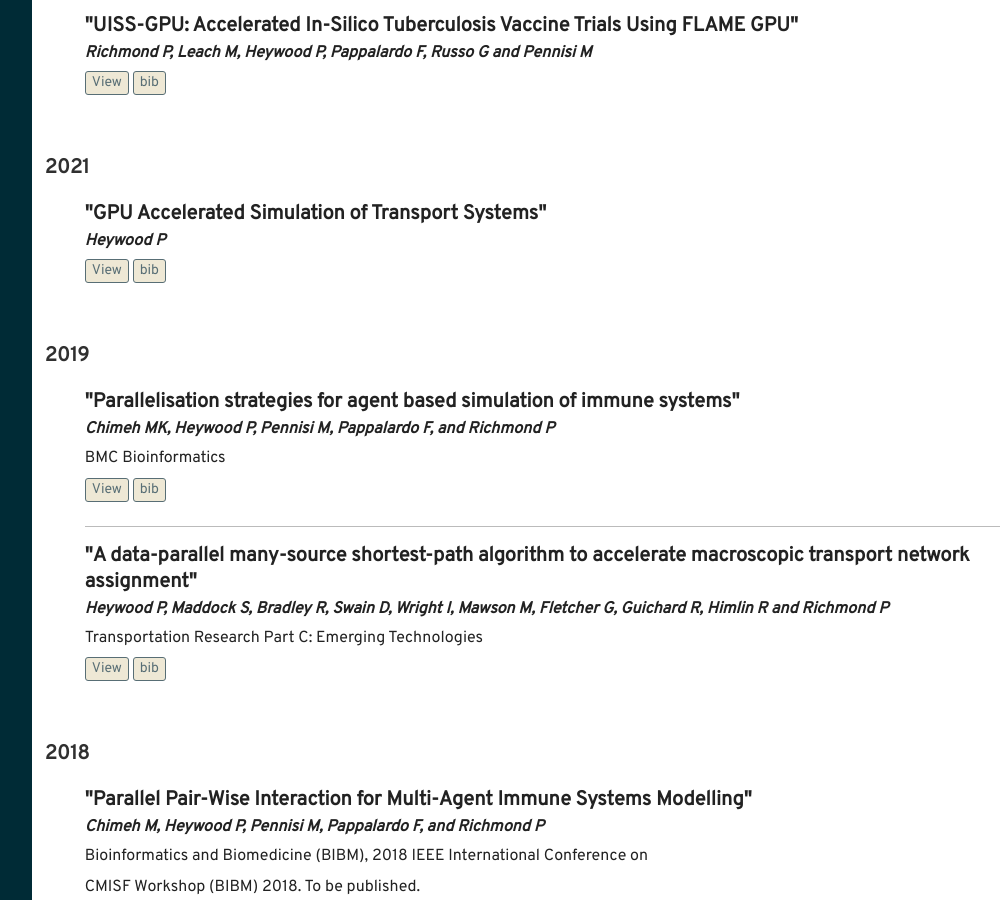
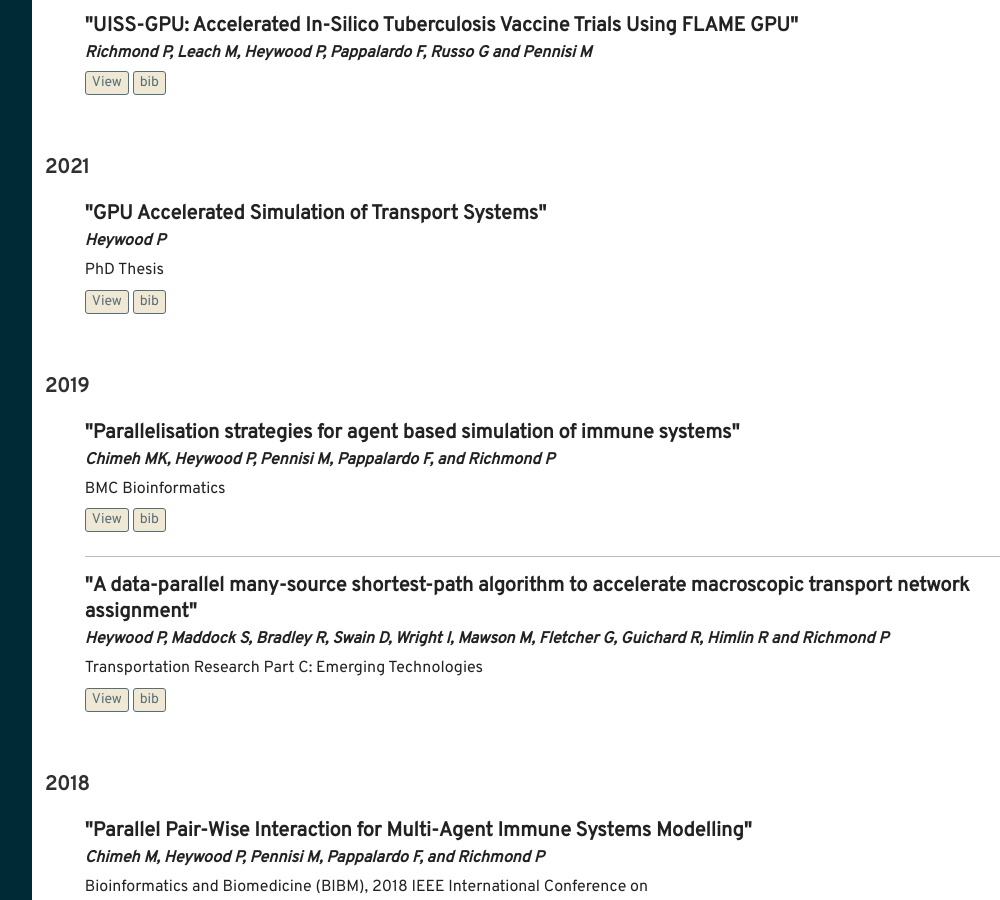
Before and after one commit to ptheywood/ptheywood.github.io, a Jekyll site: the page built from publications/index.html, in a window 1280 px wide and 900 px high, scrolled down 424 px. Shown: the whole window, without its empty margins (228-1228 px from the left). Built offline with Jekyll 4.4.1, drawn with Linux system fonts in a browser that asks for light colours; nearby versions of some CDN libraries; some web fonts are replaced.

Commit message:
Add note to phd thesis publication

```diff
--- a/_data/publications.yml
+++ b/_data/publications.yml
@@ -101,7 +101,7 @@
       href: https://etheses.whiterose.ac.uk/29971/
       bib: "/download/bib/wreo29971.bib"
       pdf:
-      note:
+      note: PhD Thesis
       doi:
 - year: 2022
   publications:
```
